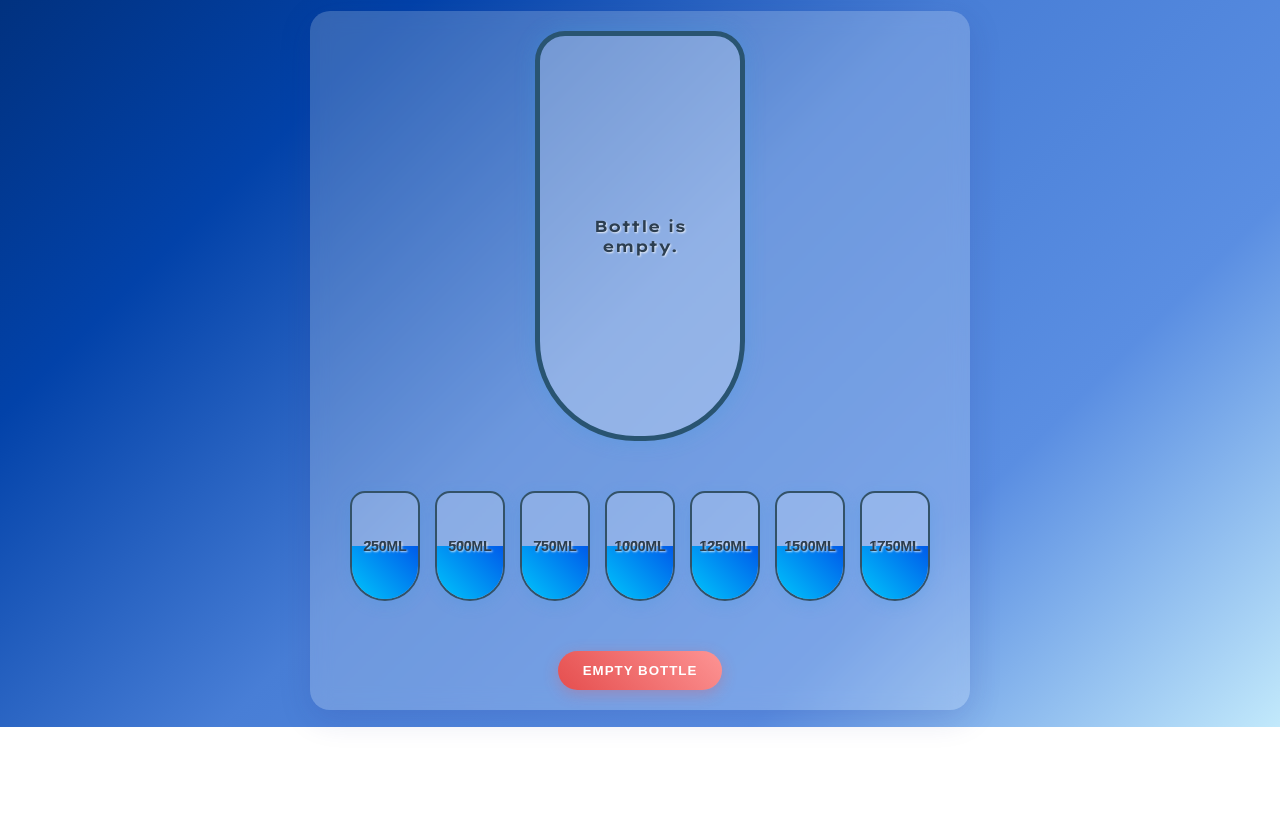
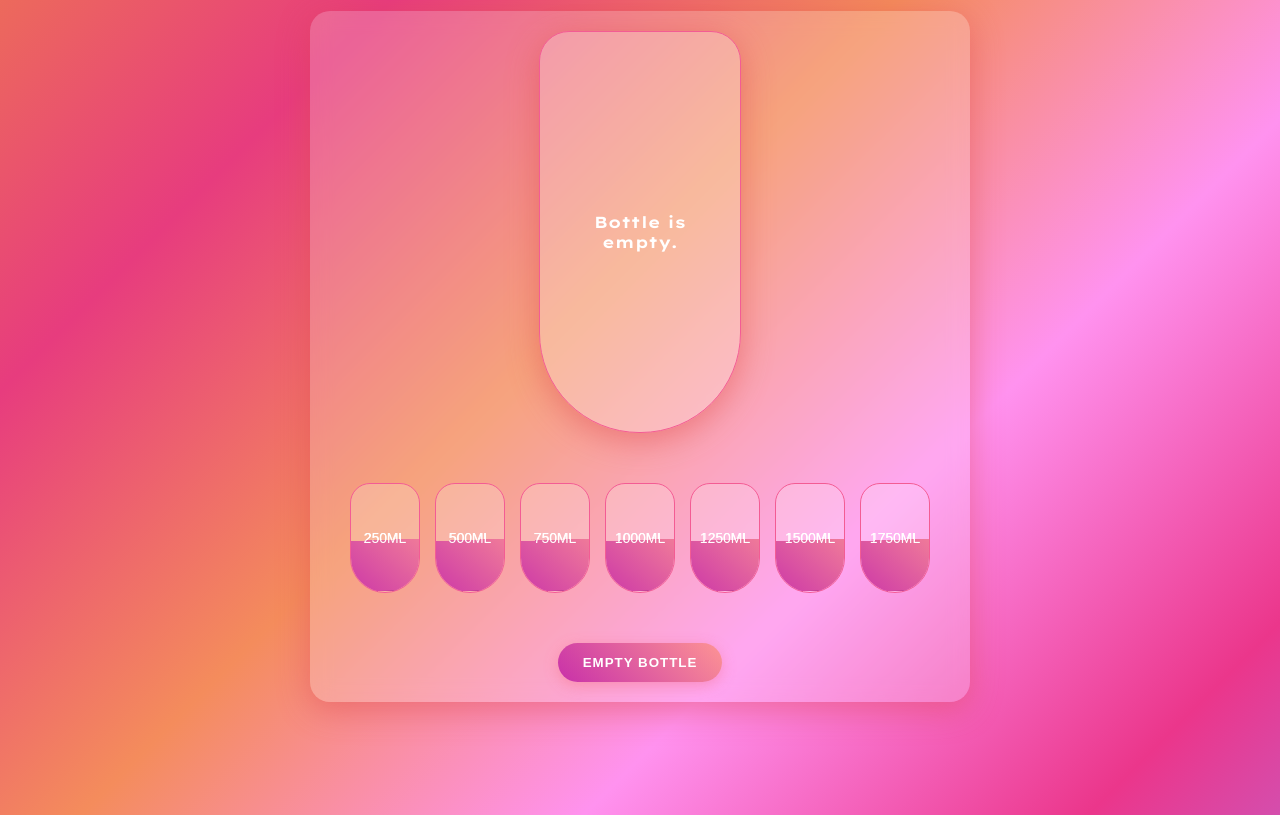
Before and after one commit to perljustine/filling_bottle, a plain HTML site: page index.html in a window 1280 px wide. Shown: the part 113-928 px from the top of the page. Before the commit the page ends 840 px from the top, so only its background shows below. Drawn offline with Linux system fonts and the light colour scheme.

Commit message:
changement style

```diff
--- a/public/css/style.css
+++ b/public/css/style.css
@@ -7,26 +7,39 @@
 
 body {
   font-family: "Lexend Giga", serif;
-  background: linear-gradient(135deg, #012d74 0%, #0242a9  , #487ed6 ,#5a8ee2 , #c2e9fb 100%);
+  background: linear-gradient(135deg, #ee7752, #e73c7e,#f48c5c,#ff92ef,#eb368b,#b074e4);
   display: flex;
+  color: white;
   flex-direction: column;
   align-items: center;
-  height: 100vh;
+  height: 150vh;
   margin: 0;
   padding: 20px;
-  animation: gradientShift 25s ease infinite;
+  animation: gradientShift 10s infinite;
 }
+
+
 
 @keyframes gradientShift {
   0% { background-position: 0% 50%; }
   50% { background-position: 100% 50%; }
-  100% { background-position: 0% 50%; }
+  75% { background-position:0% 50%;}
+  100% { background-position: 100% 50%; }
+
 }
 
 h1 {
-  color: #2c3e50;
+  color: #cffcf0;
   text-shadow: 2px 2px 4px rgba(0, 0, 0, 0.2);
   font-size: 2.5em;
+  animation: Pulse 5s ease infinite;
+
+}
+
+@keyframes Pulse {
+  0% { transform: scale(1); }
+  50% { transform: scale(1.1); }
+  100% { transform: scale(1); }
 
 }
 
@@ -39,18 +52,17 @@ h1 {
   background: rgba(255, 255, 255, 0.2);
   border-radius: 20px;
   backdrop-filter: blur(10px);
-  box-shadow: 0 8px 32px rgba(31, 38, 135, 0.15);
+  box-shadow: 0 8px 32px rgba(222, 68, 75, 0.466);
 }
 
 .big-bottle-container {
   width: 200px;
   height: 400px;
   background: rgba(255, 255, 255, 0.25);
-  border: 5px solid #295471;
-  border-radius: 30px 30px 100px 100px;
+  border: 1px solid #f35c94;  border-radius: 30px 30px 100px 100px;
   position: relative;
   overflow: hidden;
-  box-shadow: 0 0 20px rgba(52, 152, 219, 0.3);
+  box-shadow: 0 8px 32px rgba(222, 68, 75, 0.466);
   transition: transform 0.3s ease;
 }
 
@@ -59,9 +71,8 @@ h1 {
 }
 
 .big-bottle {
-  width: 100%;
-  height: 100%;
-  position: relative;
+  width: 80%;
+  height: 80%;
 }
 
 .fill-level {
@@ -69,20 +80,33 @@ h1 {
   bottom: 0;
   left: 0;
   width: 100%;
-  background: linear-gradient(45deg, #285f6e, #005bea);
-  transition: height 0.8s cubic-bezier(0.4, 0, 0.2, 1);
-  border-radius: 0 0 95px 95px;
-  overflow: hidden;
+  background: linear-gradient(45deg, #c830a9, #fd9494);
+  transition: height 1s cubic-bezier(0.4, 0, 0.2, 1);
+  /* contrôle la vitesse de transition */
 }
 
 .fill-level::before,
 .fill-level::after {
   content: "";
+  /* dans css content=""; crée un élément en plus dans un contenu before:: ou after ::
+  ici on le met en position absolue afin de créer un efet de vague en plus */
   position: absolute;
   left: 0;
   width: 200%;
   height: 100%;
   background-color: rgba(132, 141, 248, 0.309);
+  animation: wave 7s infinite linear;
+}
+.fill-level::before,
+.fill-level::after {
+  content: "";
+  /* dans css content=""; crée un élément en plus dans un contenu before:: ou after ::
+  ici on le met en position absolue afin de créer un efet de vague en plus */
+  position: absolute;
+  left: 0;
+  width: 200%;
+  height: 100%;
+  background-color: rgba(124, 26, 111, 0.318);
   animation: wave 7s infinite linear;
 }
 
@@ -96,14 +120,15 @@ h1 {
   0% {
       transform:
           translate3d(-50%, 0, 0)
+          /* cela change sa place sur l'axe ca le fait avancer */
           rotateZ(0deg)
           scaleY(1);
   }
   25% {
       transform:
-          translate3d(-37.5%, 0, 0)
-          rotateZ(2deg)
-          scaleY(0.95);
+          translate3d(-45%, 0, 0)
+          rotateZ(1deg)
+          scaleY(1);
   }
   50% {
       transform:
@@ -131,10 +156,8 @@ h1 {
   transform: translate(-50%, -50%);
   margin: 0;
   font-weight: bold;
-  color: #2c3e50;
   text-align: center;
   z-index: 1;
-  text-shadow: 1px 1px 2px rgba(255, 255, 255, 0.8);
   transition: all 0.3s ease;
 }
 
@@ -150,14 +173,14 @@ h1 {
 .fillButton {
   width: 70px;
   height: 110px;
+  color: white;
   background: rgba(255, 255, 255, 0.2);
-  border: 2px solid #335268;
-  border-radius: 15px 15px 35px 35px;
+  border: 1px solid #f35c94;  border-radius: 30px 30px 100px 100px;
+  border-radius: 20px 20px 35px 35px;
   cursor: pointer;
   position: relative;
   overflow: hidden;
-  transition: all 0.3s ease;
-  box-shadow: 0 4px 15px rgba(52, 152, 219, 0.2);
+  transition: all 0.3s  ease-in-out;
 }
 
 .fillButton::before {
@@ -167,29 +190,46 @@ h1 {
   left: 0;
   width: 100%;
   height: 50%;
-  background: linear-gradient(45deg, #00c6fb, #005bea);
-  transition: height 0.3s ease;
+  background: linear-gradient(45deg, #c830a9, #fd9494);
+  transition: height 0.3s  ease-in-out;
 }
+
+.fillButton::before {
+  content: "";
+  /* dans css content=""; crée un élément en plus dans un contenu before:: ou after ::
+  ici on le met en position absolue afin de créer un efet de vague en plus */
+  position: absolute;
+  left: 0;
+  width: 200%;
+  height: 50%;
+  background-color: rgba(124, 26, 111, 0.679);
+  animation: wave 7s infinite ease-in-out;
+}
+
+
 
 .fillButton:hover {
   transform: translateY(-5px) scale(1.05);
-  box-shadow: 0 8px 25px rgba(52, 152, 219, 0.3);
+  box-shadow: 0 8px 25px rgba(180, 27, 63, 0.3);
+}
+
+.fillButton:active {
+  transform: translateY(15px);
 }
 
 .fillButton::after {
   content: attr(data-value) "ML";
+  /* le contenu du fill est en ml la valeur du data */
   position: absolute;
   top: 50%;
   left: 50%;
   transform: translate(-50%, -50%);
+  /* permet de centrer dans le parent */
   font-size: 14px;
-  font-weight: bold;
-  color: #2c3e50;
-  text-shadow: 1px 1px 2px rgba(255, 255, 255, 0.8);
 }
 
 #emptyButton {
-  background: linear-gradient(45deg, #e54e4e, #fd9494);
+  background: linear-gradient(45deg, #c830a9, #fd9494);
   color: white;
   border: none;
   padding: 12px 25px;
@@ -204,10 +244,12 @@ h1 {
 
 #emptyButton:hover {
   background: linear-gradient(45deg, #ee5253, #ff6b6b);
-  transform: translateY(-3px);
+  transform: translateY(-2px);
   box-shadow: 0 6px 20px rgba(238, 82, 83, 0.4);
 }
 
+
+
 #emptyButton:active {
-  transform: translateY(1px);
+  transform: translateY(10px);
 }
```
